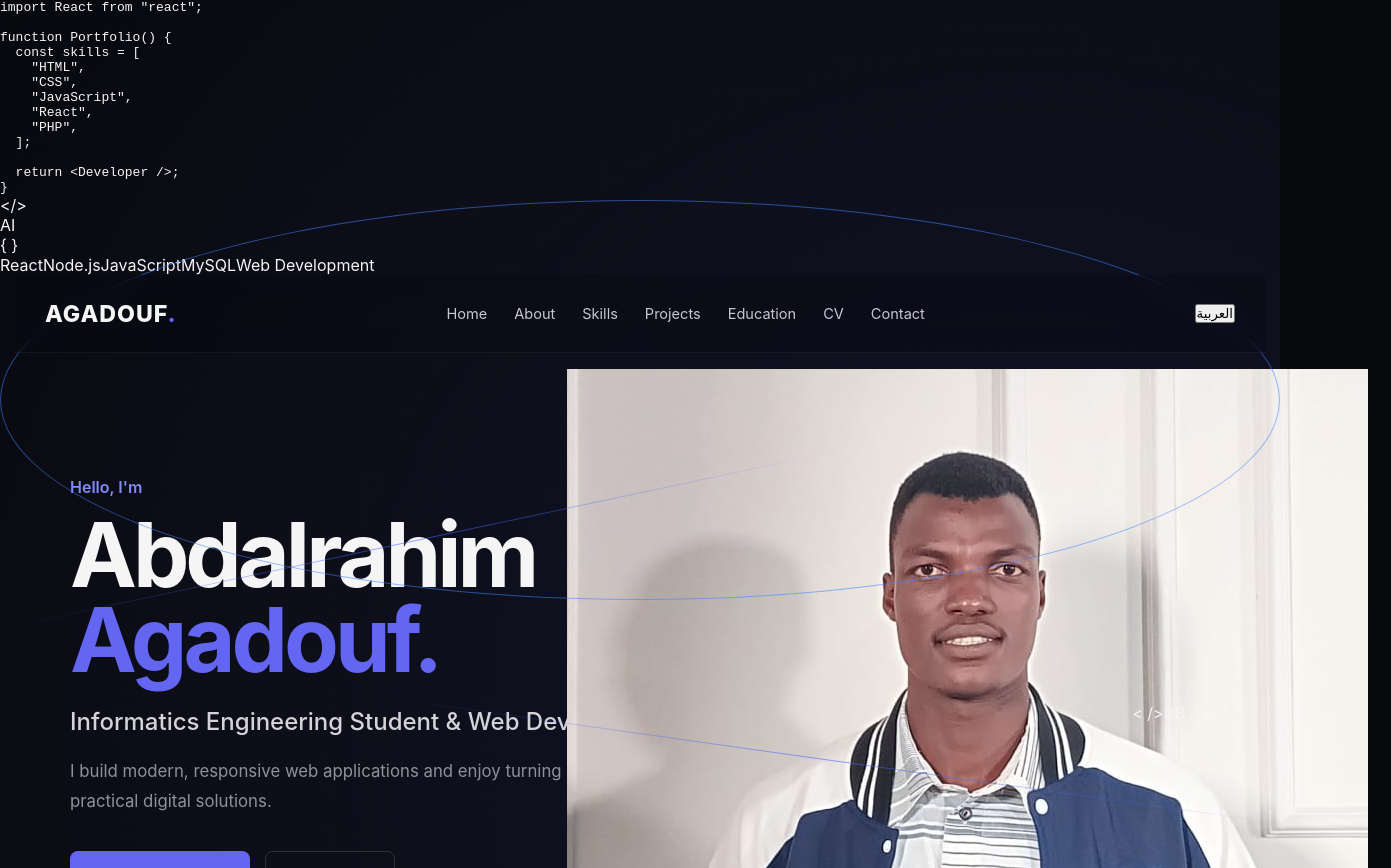
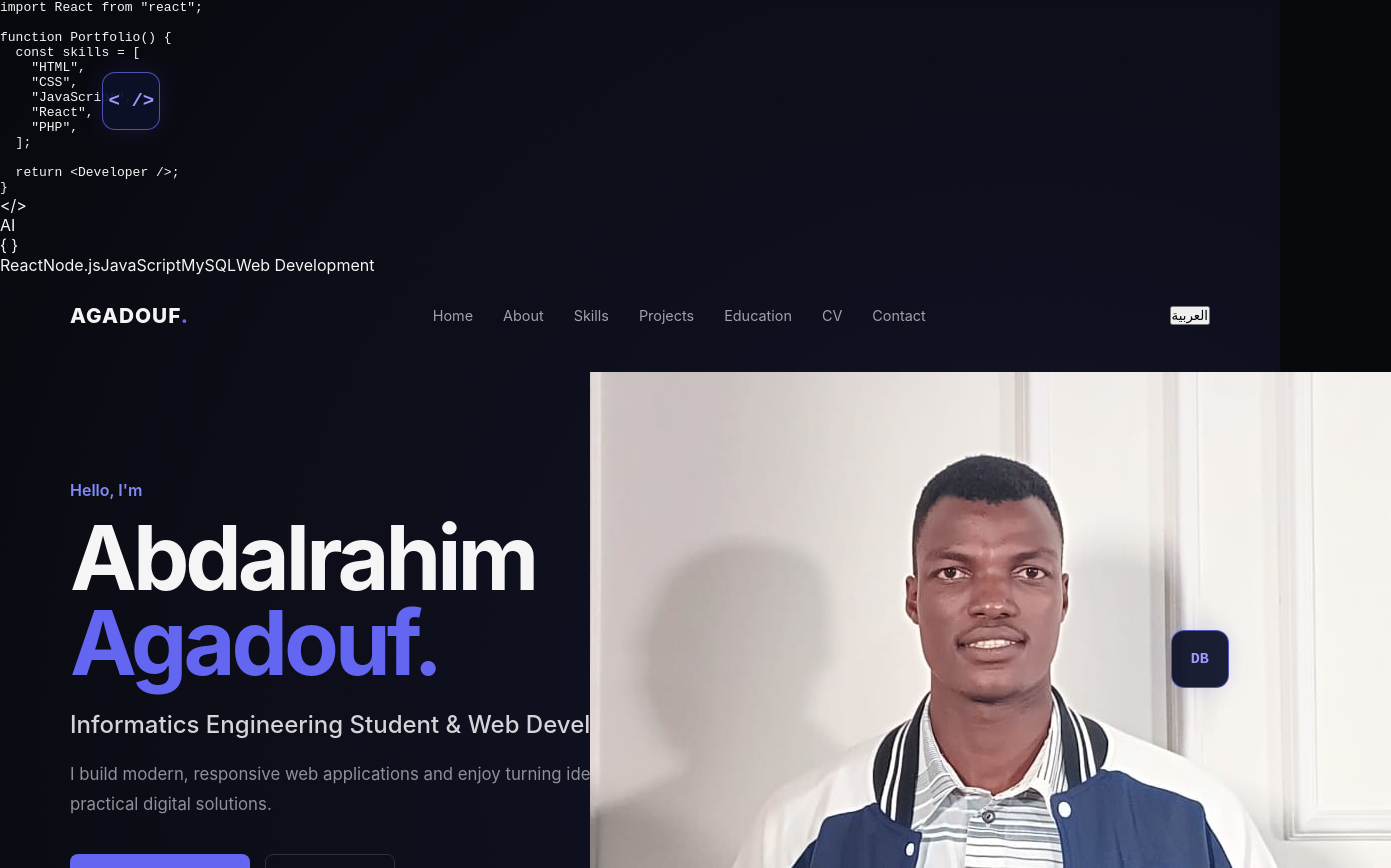
Before and after one commit to Agadouf/my-portfolio, a React (Vite) app: page / in a window 1280 px wide. Shown: the top 868 px of the page, 1391 px wide, since content can reach past the window. Built offline with nearby package versions, Linux system fonts and the light colour scheme.

Commit message:
Update App.css

```diff
--- a/src/App.css
+++ b/src/App.css
@@ -1,159 +1,160 @@
-  box-shadow:
-    inset 0 0 45px rgba(45, 112, 255, 0.15),
-    0 0 60px rgba(37, 99, 235, 0.12);
 
-  opacity: 0.45;
+  border-style: dashed;
+
+  opacity: 0.65;
+
+  animation:
+    orbitRotate 35s linear infinite reverse;
 }
 
-.globe-longitude {
+.orbit-dot {
   position: absolute;
 
-  inset: 0 25%;
+  z-index: 3;
 
-  border: 1px solid rgba(65, 130, 255, 0.55);
+  width: 11px;
+  height: 11px;
 
   border-radius: 50%;
+
+  background: #8583ff;
+
+  box-shadow:
+    0 0 18px #6965ff;
 }
 
-.globe-latitude {
-  position: absolute;
+.dot-one {
+  top: 17%;
+  right: 23%;
+}
 
-  inset: 25% 0;
+.dot-two {
+  bottom: 20%;
+  left: 17%;
+}
 
-  border: 1px solid rgba(65, 130, 255, 0.55);
+.dot-three {
+  top: 52%;
+  right: 8%;
 
-  border-radius: 50%;
+  width: 8px;
+  height: 8px;
 }
 
 
 /* =========================================================
-   CIRCUITS
+   FLOATING TECH
 ========================================================= */
 
-.circuit {
+.floating-tech {
   position: absolute;
 
-  height: 1px;
+  z-index: 4;
+
+  display: grid;
+
+  place-items: center;
+
+  width: 58px;
+  height: 58px;
+
+  border:
+    1px solid rgba(114, 117, 255, 0.65);
+
+  border-radius: 13px;
 
   background:
-    linear-gradient(
-      90deg,
-      transparent,
-      rgba(69, 100, 255, 0.6),
-      transparent
-    );
+    rgba(13, 17, 40, 0.94);
 
-  transform: rotate(-12deg);
+  color: #9b9aff;
+
+  font-family:
+    "Courier New",
+    monospace;
+
+  font-weight: 700;
+
+  box-shadow:
+    0 0 25px rgba(79, 70, 229, 0.16);
 }
 
-.circuit-one {
-  top: 540px;
-  left: 0;
+.floating-code {
+  top: 9%;
+  left: 8%;
 
-  width: 65%;
+  font-size: 19px;
+
+  animation:
+    floatTech 5s ease-in-out infinite;
 }
 
-.circuit-two {
-  top: 760px;
-  right: 0;
+.floating-db {
+  right: 4%;
+  bottom: 14%;
 
-  width: 70%;
+  font-size: 15px;
 
-  transform: rotate(8deg);
+  animation:
+    floatTech 6s ease-in-out infinite reverse;
 }
 
-
-/* =========================================================
-   BACKGROUND ANIMATIONS
-========================================================= */
-
-@keyframes floatTech {
+@keyframes photoFloat {
   0%,
   100% {
     translate: 0 0;
   }
 
   50% {
-    translate: 0 -12px;
+    translate: 0 -8px;
   }
 }
 
-@keyframes glowPulse {
-  from {
-    opacity: 0.55;
-  }
-
+@keyframes orbitRotate {
   to {
-    opacity: 1;
+    rotate: 360deg;
   }
 }
 
 
 /* =========================================================
-   NAVBAR
+   SECTIONS
 ========================================================= */
 
-.navbar {
+.section {
   width: 100%;
-  max-width: 1250px;
-
-  min-height: 78px;
+  max-width: 1150px;
 
   margin: 0 auto;
 
-  padding: 18px 30px;
+  padding: 100px 35px;
+}
 
+.section-heading {
   display: flex;
 
   align-items: center;
 
-  justify-content: space-between;
+  gap: 15px;
 
-  gap: 25px;
-
-  border-bottom:
-    1px solid rgba(255, 255, 255, 0.055);
-
-  background:
-    rgba(7, 9, 16, 0.38);
-
-  backdrop-filter: blur(12px);
+  margin-bottom: 42px;
 }
 
-.logo {
+.section-heading > span {
   flex-shrink: 0;
 
-  font-size: 1.45rem;
+  color: #7976ff;
 
-  font-weight: 850;
+  font-size: 0.9rem;
 
-  letter-spacing: 1px;
+  font-weight: 800;
 }
 
-.logo span {
-  color: #6965ff;
-}
+.section-heading h2 {
+  color: #f5f5fa;
 
-.nav-links {
-  display: flex;
+  font-size:
+    clamp(2rem, 4vw, 2.7rem);
 
-  align-items: center;
+  line-height: 1.25;
 
-  justify-content: center;
-
-  gap: 27px;
-}
-
-.nav-links a {
-  position: relative;
-
-  padding: 8px 0;
-
-  color: #c5c8d3;
-
-  font-size: 0.91rem;
-
-  white-space: nowrap;
-
-  transition: color 0.25s ease;
-}
+  overflow-wrap: break-word;
```
